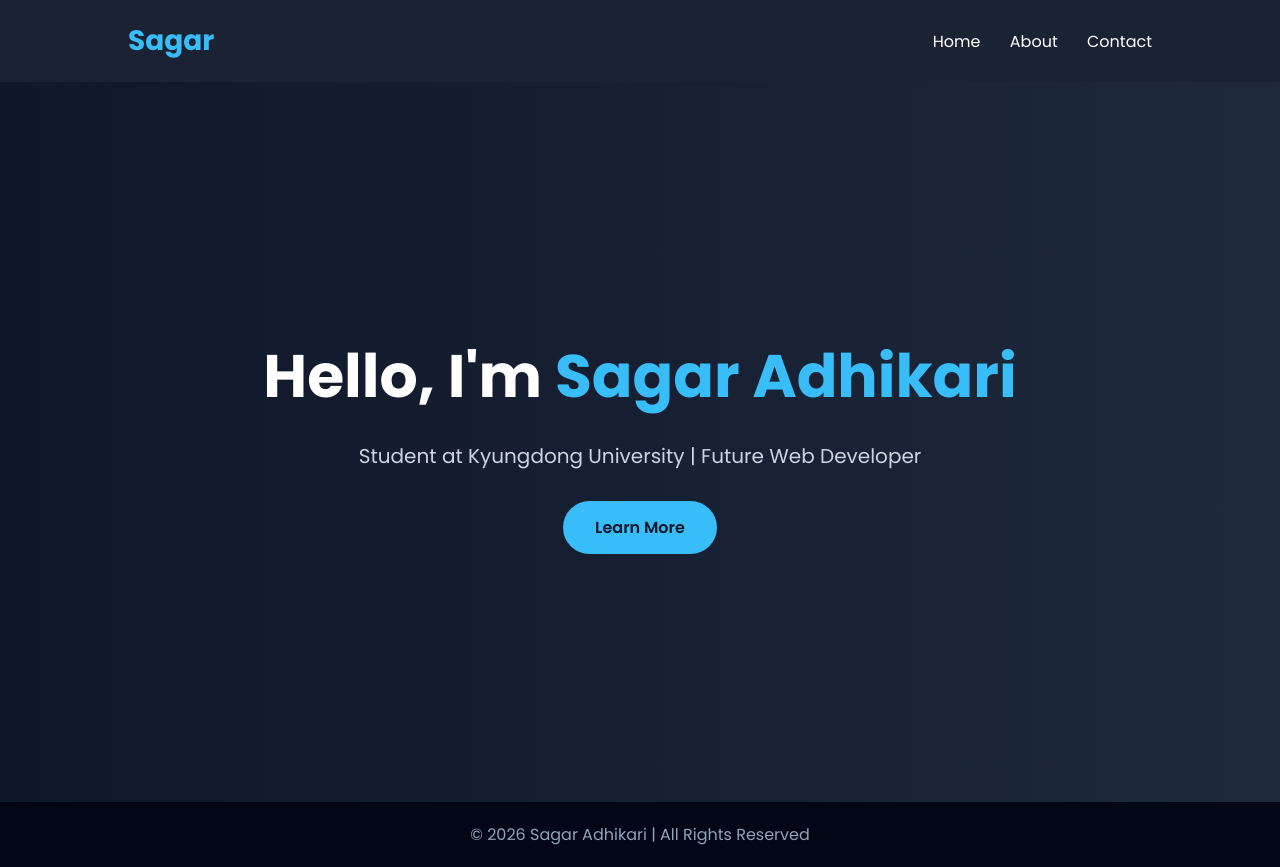
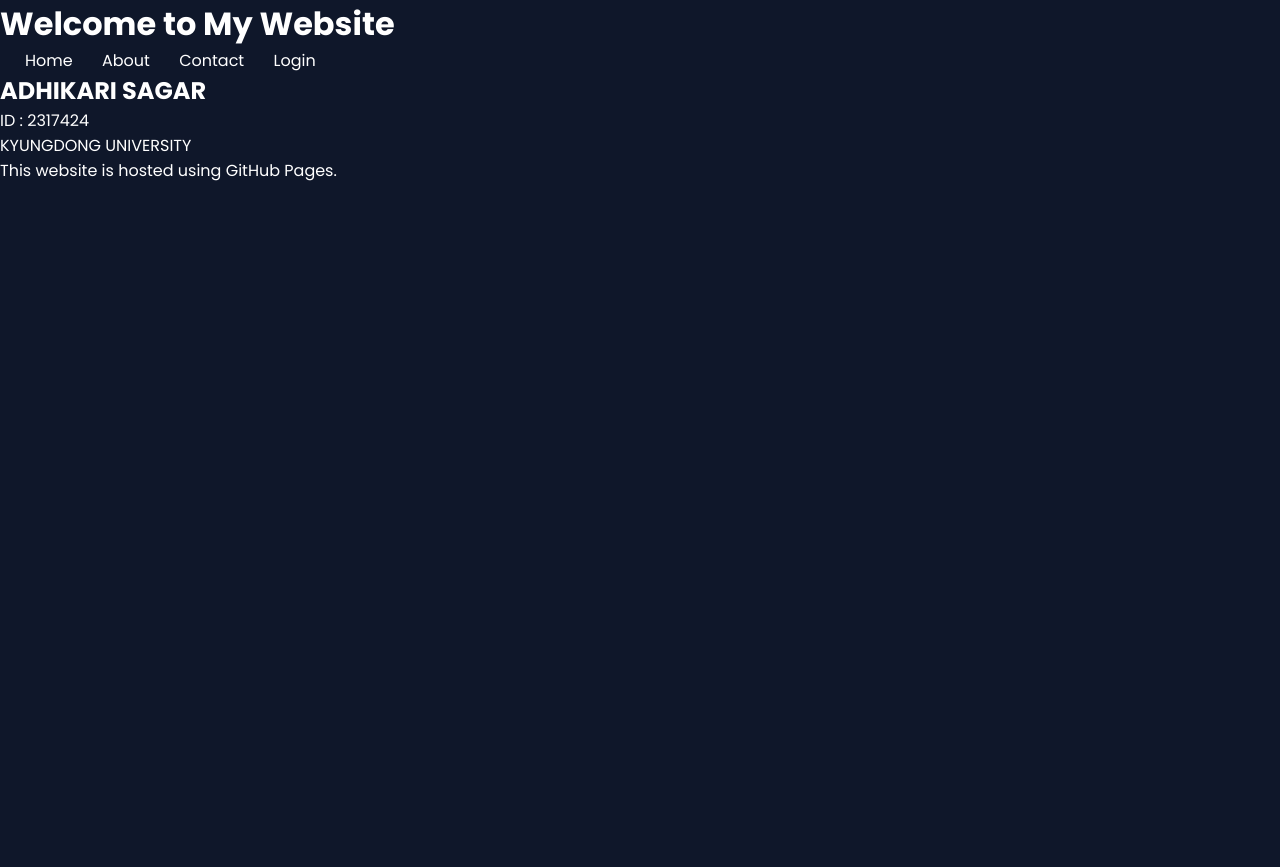
Before and after one commit to adhsagar50-netizen/mywebsite, a plain HTML site: page index.html in a window 1280 px wide. After the commit the page ends 800 px from the top, so only its background shows below. Drawn offline with Linux system fonts and the light colour scheme.

Commit message:
Update index.html

```diff
--- a/index.html
+++ b/index.html
@@ -1,140 +1,36 @@
 <!DOCTYPE html>
-<html lang="en">
+<html>
 <head>
-  <meta charset="UTF-8" />
-  <meta name="viewport" content="width=device-width, initial-scale=1.0"/>
-  <title>Sagar Adhikari</title>
-
-  <link href="https://fonts.googleapis.com/css2?family=Poppins:wght@300;400;600;700&display=swap" rel="stylesheet">
-
-  <style>
-    *{
-      margin:0;
-      padding:0;
-      box-sizing:border-box;
-    }
-
-    body{
-      font-family:'Poppins',sans-serif;
-      background:#0f172a;
-      color:white;
-    }
-
-    header{
-      display:flex;
-      justify-content:space-between;
-      align-items:center;
-      padding:20px 10%;
-      background:rgba(255,255,255,0.05);
-      backdrop-filter:blur(10px);
-      position:sticky;
-      top:0;
-    }
-
-    .logo{
-      font-size:28px;
-      font-weight:700;
-      color:#38bdf8;
-    }
-
-    nav a{
-      color:white;
-      text-decoration:none;
-      margin-left:25px;
-      transition:0.3s;
-    }
-
-    nav a:hover{
-      color:#38bdf8;
-    }
-
-    .hero{
-      height:90vh;
-      display:flex;
-      justify-content:center;
-      align-items:center;
-      text-align:center;
-      padding:20px;
-      background:linear-gradient(to right,#0f172a,#1e293b);
-    }
-
-    .hero-content h1{
-      font-size:60px;
-      margin-bottom:20px;
-    }
-
-    .hero-content span{
-      color:#38bdf8;
-    }
-
-    .hero-content p{
-      font-size:20px;
-      margin-bottom:30px;
-      color:#cbd5e1;
-    }
-
-    .btn{
-      display:inline-block;
-      padding:14px 32px;
-      background:#38bdf8;
-      color:#0f172a;
-      text-decoration:none;
-      border-radius:30px;
-      font-weight:600;
-      transition:0.3s;
-    }
-
-    .btn:hover{
-      background:white;
-      transform:scale(1.05);
-    }
-
-    footer{
-      text-align:center;
-      padding:20px;
-      background:#020617;
-      color:#94a3b8;
-    }
-
-    @media(max-width:768px){
-      .hero-content h1{
-        font-size:40px;
-      }
-
-      nav{
-        display:none;
-      }
-    }
-  </style>
+    <title>My Cloud Website</title>
+    <link rel="stylesheet" href="style.css">
 </head>
 
 <body>
 
-<header>
-  <div class="logo">Sagar</div>
+<div class="overlay">
+
+    <h1>Welcome to My Website</h1>
 
     <nav>
         <a href="index.html">Home</a>
         <a href="about.html">About</a>
         <a href="contact.html">Contact</a>
+        <a href="login.html">Login</a>
     </nav>
-</header>
 
-<section class="hero">
-  <div class="hero-content">
-    <h1>Hello, I'm <span>Sagar Adhikari</span></h1>
+    <div class="box">
 
-    <p>
-      Student at Kyungdong University | Future Web Developer
-    </p>
+        <h2>ADHIKARI SAGAR</h2>
 
-    <a href="about.html" class="btn">Learn More</a>
+        <p>ID : 2317424</p>
+
+        <p>KYUNGDONG UNIVERSITY</p>
+
+        <p>This website is hosted using GitHub Pages.</p>
+
     </div>
-</section>
 
-<footer>
-  © 2026 Sagar Adhikari | All Rights Reserved
-</footer>
+</div>
 
 </body>
 </html>
```
Lines whose indentation alone changed are shown as unchanged.
